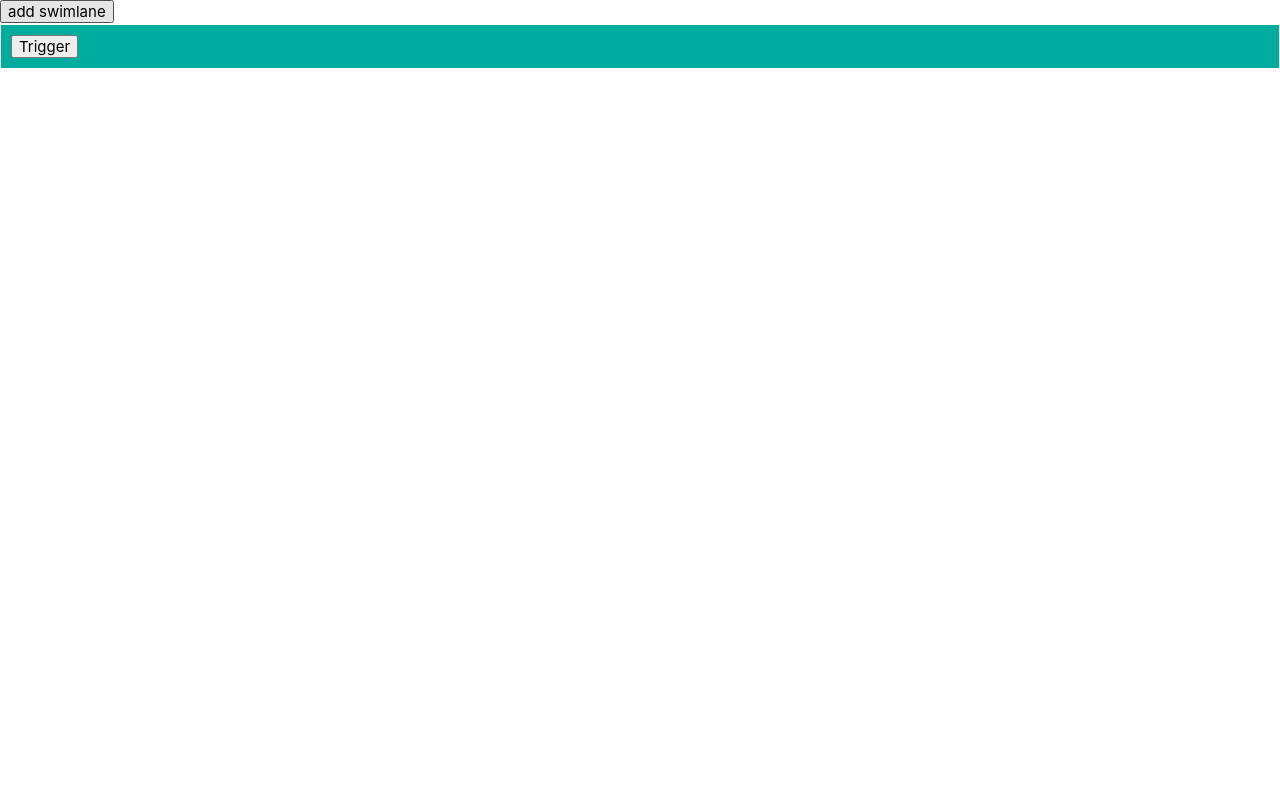
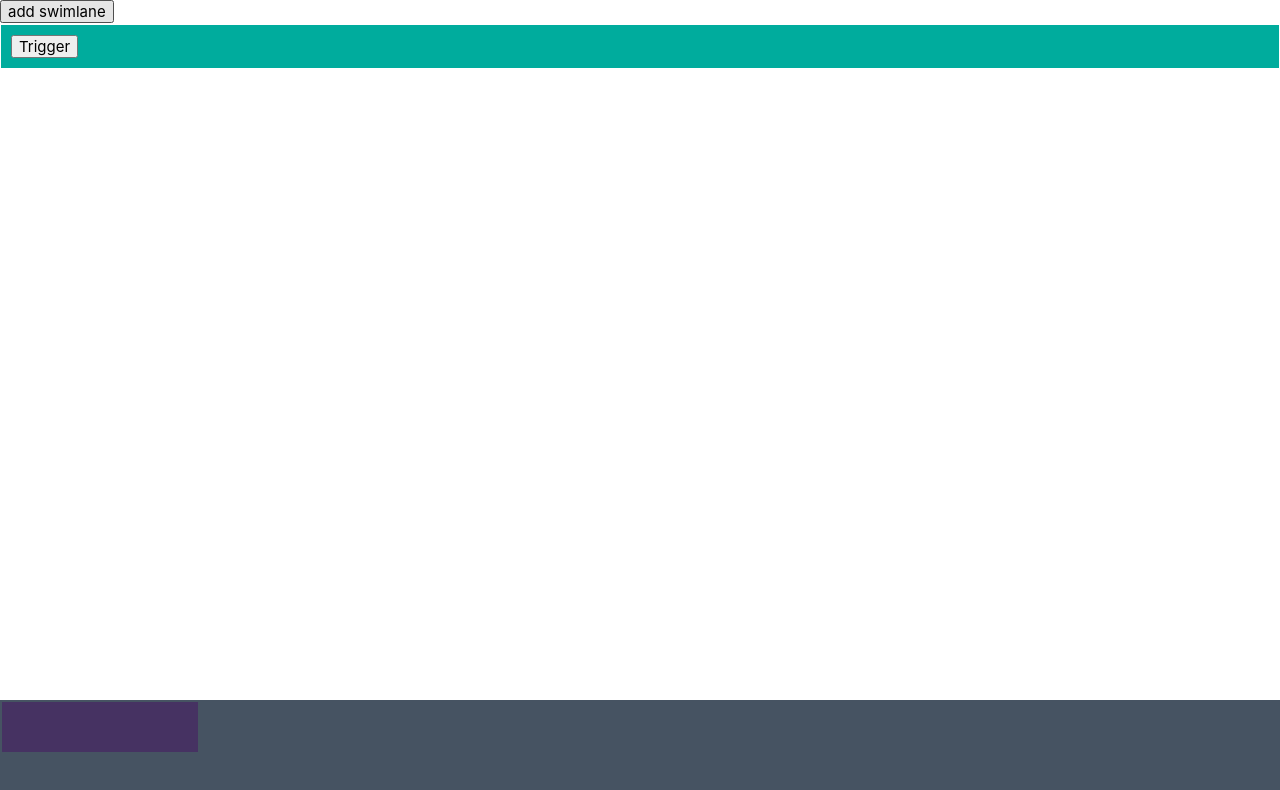
Before and after one commit to CezaryDobrenko/ajronn.github.io, a React (Create React App) app: page / in a window 1280 px wide. Shown: the top 790 px of the page. Built offline with nearby package versions, Linux system fonts and the light colour scheme.

Commit message:
add note field

```diff
--- a/src/components/Kanban.js
+++ b/src/components/Kanban.js
@@ -1,5 +1,7 @@
 import React from 'react'
 import Swimlane from './Swimlane'
+import NoteField from './NoteField'
+
 class Kanban extends React.Component{
     state = {
         swimlineid: 1,
@@ -41,6 +43,7 @@ class Kanban extends React.Component{
             <div>
                 <button onClick = {this.addSwimlane.bind(this)}> add swimlane</button>
                 {elements}
+                <NoteField />
             </div>
         )
     }
--- /dev/null
+++ b/src/components/NoteField.js
@@ -0,0 +1,41 @@
+import React from 'react'
+import Draggable from "../dnd/draggable"
+import Droppable from "../dnd/droppable"
+
+export default class NoteField extends React.Component{
+
+    state = {
+        note: [
+            {id: 'item1'}
+        ]
+    }
+
+    notefieldStyle = {
+        height: "100px",
+        width: "100%",
+        backgroundColor: "rgb(70,83,98)",
+        position: "fixed",
+        bottom: "0"
+    }
+
+    noteStyle = {
+        height: "50px",
+        width: "196px",
+        backgroundColor: "rgb(70,50,98)",
+        margin: "2px"
+    }
+
+    render(){
+        const elements = this.state.note.map(e => {
+            return <Draggable id={e.id} style={this.noteStyle}></Draggable>
+        })
+
+        return(
+            <div style={this.notefieldStyle}>
+                {elements}
+            </div>
+        )
+
+    }
+
+}
--- a/src/components/Swimlane.js
+++ b/src/components/Swimlane.js
@@ -15,7 +15,9 @@ class Swimlane extends React.Component{
 
     state = {
         columnid: 0,
-        columns: []
+        columns: [
+            {id: "0", wiplimit: null, title: "backlog"}
+        ]
 
 
     }
```
